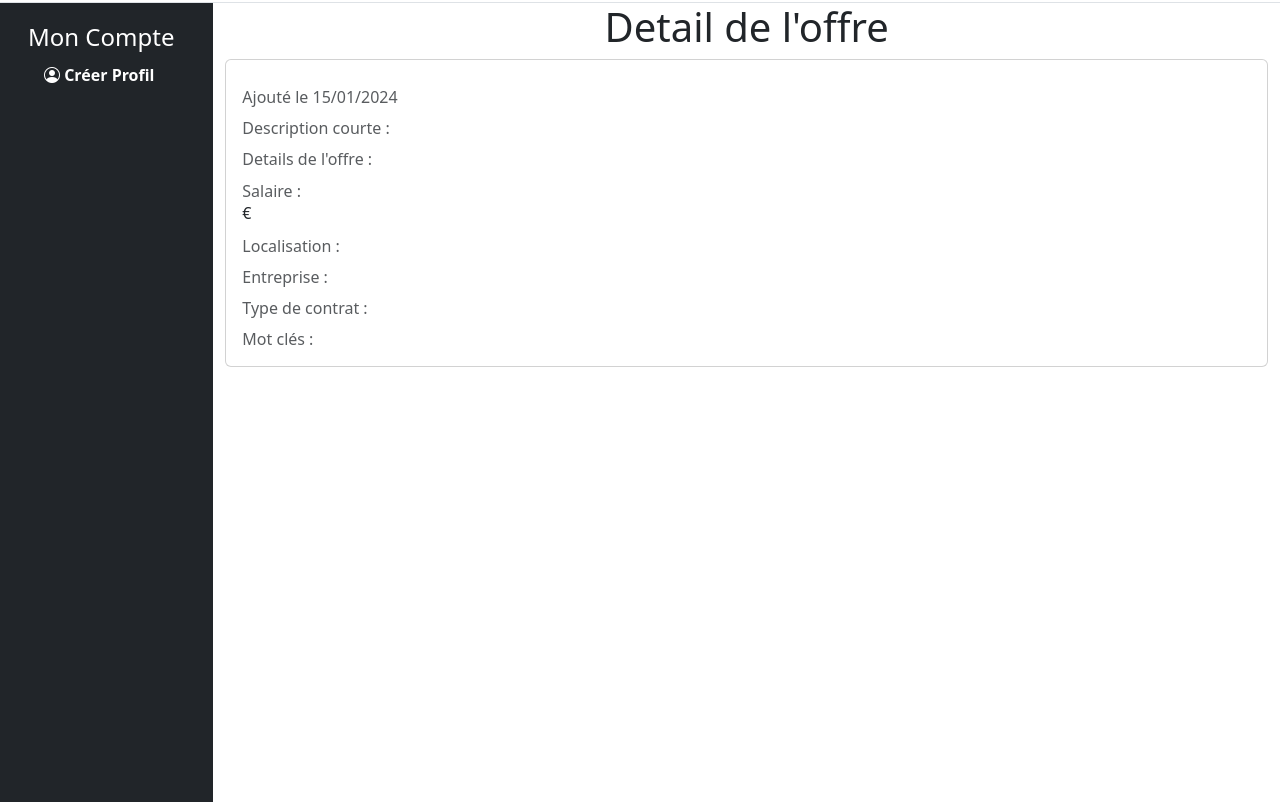
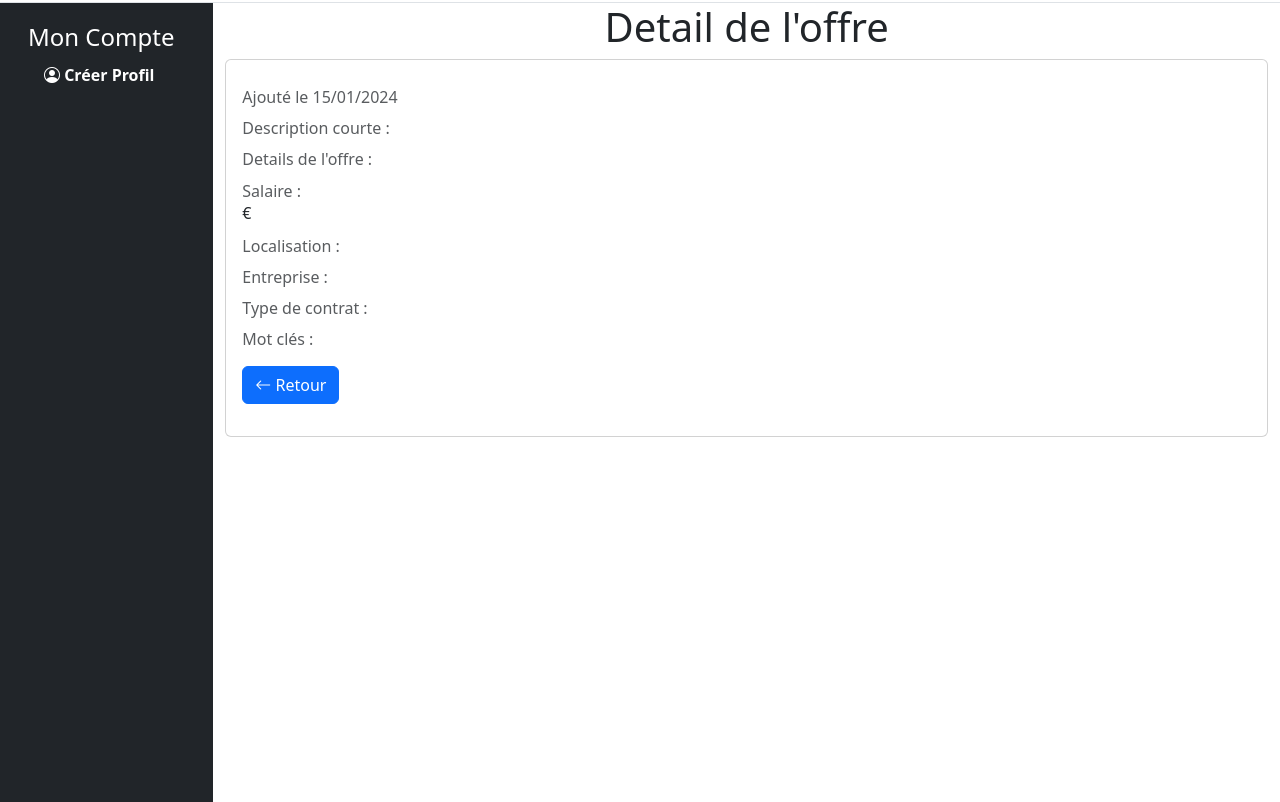
Before and after one commit to romyklk/joboard, a Symfony app: template templates/offer/show_offer.html.twig in a window 1280 px wide. Shown: the part 70-872 px from the top of the page. Run offline with Twig, Linux system fonts and the light colour scheme; the template is opened without the code that fills it, so the values that code supplies are empty; some libraries are stand-ins or nearby versions.

Commit message:
🐛 FIX:

```diff
--- a/templates/offer/show_offer.html.twig
+++ b/templates/offer/show_offer.html.twig
@@ -49,12 +49,18 @@
 									{% for tag in offer.tags %}
 										<span class="badge rounded-pill text-bg-primary">{{ tag.name }}</span>
 									{% endfor %}
+									<div class="my-3">
+										<a href="{{path('app_offer')}}" class="btn btn-primary">
+											<i class="bi bi-arrow-left"></i>
+											Retour</a>
 
+									</div>
 								</div>
 							</div>
 						</div>
-					{% endblock %}
-				</div>
+					</div>
+				{% endblock %}
+			</div>
 
-			</div>
-		{% endblock %}
+		</div>
+	{% endblock %}
```
